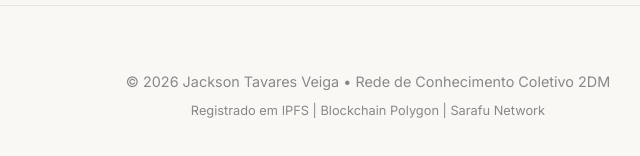
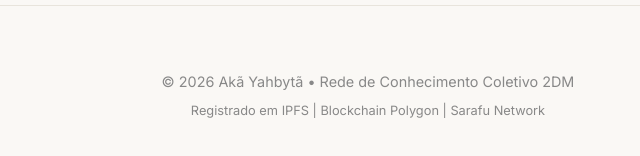
Before and after one commit to doramaTech/2dM_IPFS, a plain HTML site: page index.html in a window 1280 px wide. Shown: the part 3309-3465 px from the top of the page, 272-912 px from the left. Drawn offline with nearby package versions, Linux system fonts and the light colour scheme.

Commit message:
Update title and footer name in index.html

```diff
--- a/index.html
+++ b/index.html
@@ -4,7 +4,7 @@
     <meta charset="UTF-8">
     <meta name="viewport" content="width=device-width, initial-scale=1.0">
     <meta name="description" content="Galeria de Artes Digitais e NFTs - Jackson Tavares Veiga.">
-    <title>Galeria de Arte Digital - Jackson Tavares Veiga</title>
+    <title>Galeria de Arte Digital - Akã Yahbytã</title>
 
     <link rel="preconnect" href="https://fonts.googleapis.com">
     <link rel="preconnect" href="https://fonts.gstatic.com" crossorigin>
@@ -307,7 +307,7 @@
 
     <footer>
         <div class="container">
-            <p>&copy; 2026 Jackson Tavares Veiga • Rede de Conhecimento Coletivo 2DM</p>
+            <p>&copy; 2026 Akã Yahbytã • Rede de Conhecimento Coletivo 2DM</p>
             <p style="font-size: 0.8rem; margin-top: 0.5rem;">Registrado em IPFS | Blockchain Polygon | Sarafu Network</p>
         </div>
     </footer>
```
